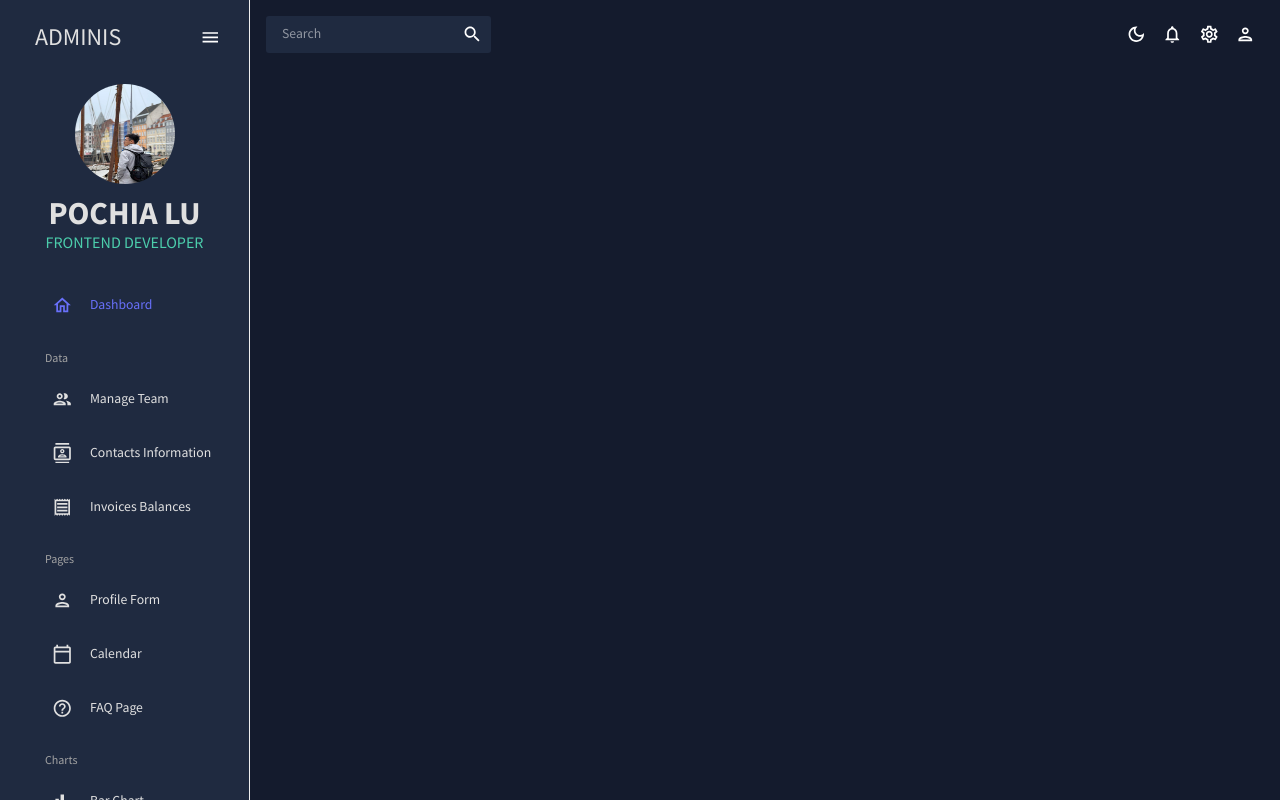
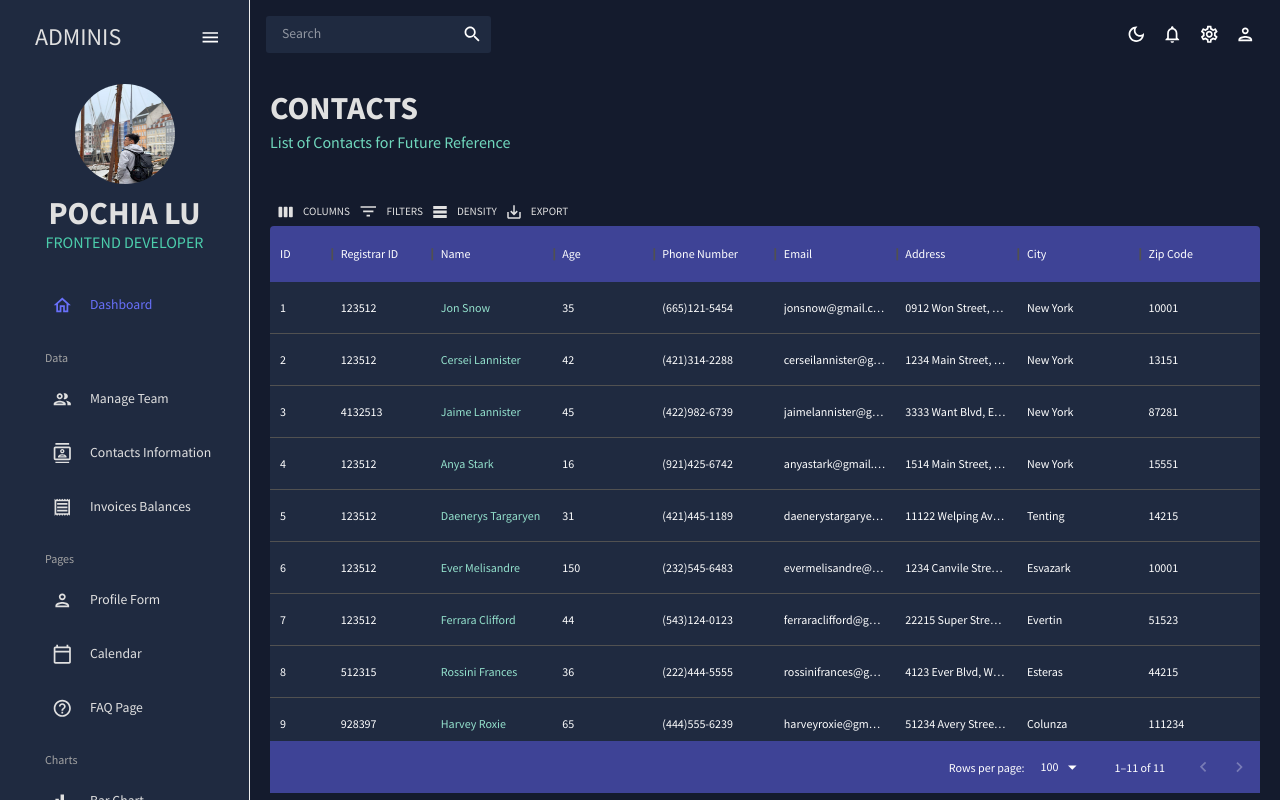
Before and after one commit to MantaXXX/react-admin, a React (Vite) app: page /contacts in a window 1280 px wide. Shown: the top 800 px of the page. Built offline with nearby package versions, Linux system fonts and the light colour scheme.

Commit message:
新增 Contacts 頁面

```diff
--- a/src/App.jsx
+++ b/src/App.jsx
@@ -7,8 +7,8 @@
 import SidebarList from './scenes/global/Sidebar'
 import Dashboard from "./scenes/dashboard";
 import Team from "./scenes/team";
+import Contacts from "./scenes/contacts";
 // import Invoices from "./scenes/invoices";
-// import Contacts from "./scenes/contacts";
 // import Bar from "./scenes/bar";
 // import Form from "./scenes/form";
 // import Line from "./scenes/line";
@@ -34,7 +34,7 @@
             <Routes>
               <Route path="/" element={<Dashboard />} />
               <Route path="/team" element={<Team />} />
-              {/* <Route path="/contacts" element={<Contacts />} /> */}
+              <Route path="/contacts" element={<Contacts />} />
               {/* <Route path="/invoices" element={<Invoices />} /> */}
               {/* <Route path="/form" element={<Form />} /> */}
               {/* <Route path="/bar" element={<Bar />} /> */}
--- /dev/null
+++ b/src/scenes/contacts/index.jsx
@@ -0,0 +1,101 @@
+import { Box, useTheme } from "@mui/material";
+import { DataGrid, GridToolbar } from "@mui/x-data-grid";
+import { tokens } from "../../theme";
+import { mockDataContacts } from "../../data/mockData";
+import Header from "../../components/Header";
+
+const Contacts = () => {
+  const theme = useTheme()
+  const colors = tokens(theme.palette.mode)
+  const columns = [
+    { field: "id", headerName: "ID", flex: 0.5 },
+    { field: "registrarId", headerName: "Registrar ID" },
+    {
+      field: "name",
+      headerName: "Name",
+      flex: 1,
+      cellClassName: "name-column--cell",
+    },
+    {
+      field: "age",
+      headerName: "Age",
+      type: "number",
+      headerAlign: "left",
+      align: "left",
+    },
+    {
+      field: "phone",
+      headerName: "Phone Number",
+      flex: 1,
+    },
+    {
+      field: "email",
+      headerName: "Email",
+      flex: 1,
+    },
+    {
+      field: "address",
+      headerName: "Address",
+      flex: 1,
+    },
+    {
+      field: "city",
+      headerName: "City",
+      flex: 1,
+    },
+    {
+      field: "zipCode",
+      headerName: "Zip Code",
+      flex: 1,
+    },
+  ];
+
+  return (
+    <Box m="20px">
+      <Header
+        title="CONTACTS"
+        subtitle="List of Contacts for Future Reference"
+      />
+      <Box
+        m="40px 0 0 0"
+        height="75vh"
+        sx={{
+          "& .MuiDataGrid-root": {
+            border: "none",
+          },
+          "& .MuiDataGrid-cell": {
+            borderBottom: "none",
+          },
+          "& .name-column--cell": {
+            color: colors.greenAccent[300],
+          },
+          "& .MuiDataGrid-columnHeaders": {
+            backgroundColor: colors.blueAccent[700],
+            borderBottom: "none",
+          },
+          "& .MuiDataGrid-virtualScroller": {
+            backgroundColor: colors.primary[400],
+          },
+          "& .MuiDataGrid-footerContainer": {
+            borderTop: "none",
+            backgroundColor: colors.blueAccent[700],
+          },
+          "& .MuiCheckbox-root": {
+            color: `${colors.greenAccent[200]} !important`,
+          },
+          "& .MuiDataGrid-toolbarContainer .MuiButton-text": {
+            color: `${colors.grey[100]} !important`,
+          },
+        }}
+      >
+        <DataGrid
+          rows={mockDataContacts}
+          columns={columns}
+          components={{ Toolbar: GridToolbar }}
+        />
+      </Box>
+    </Box>
+  )
+}
+
+export default Contacts
```
